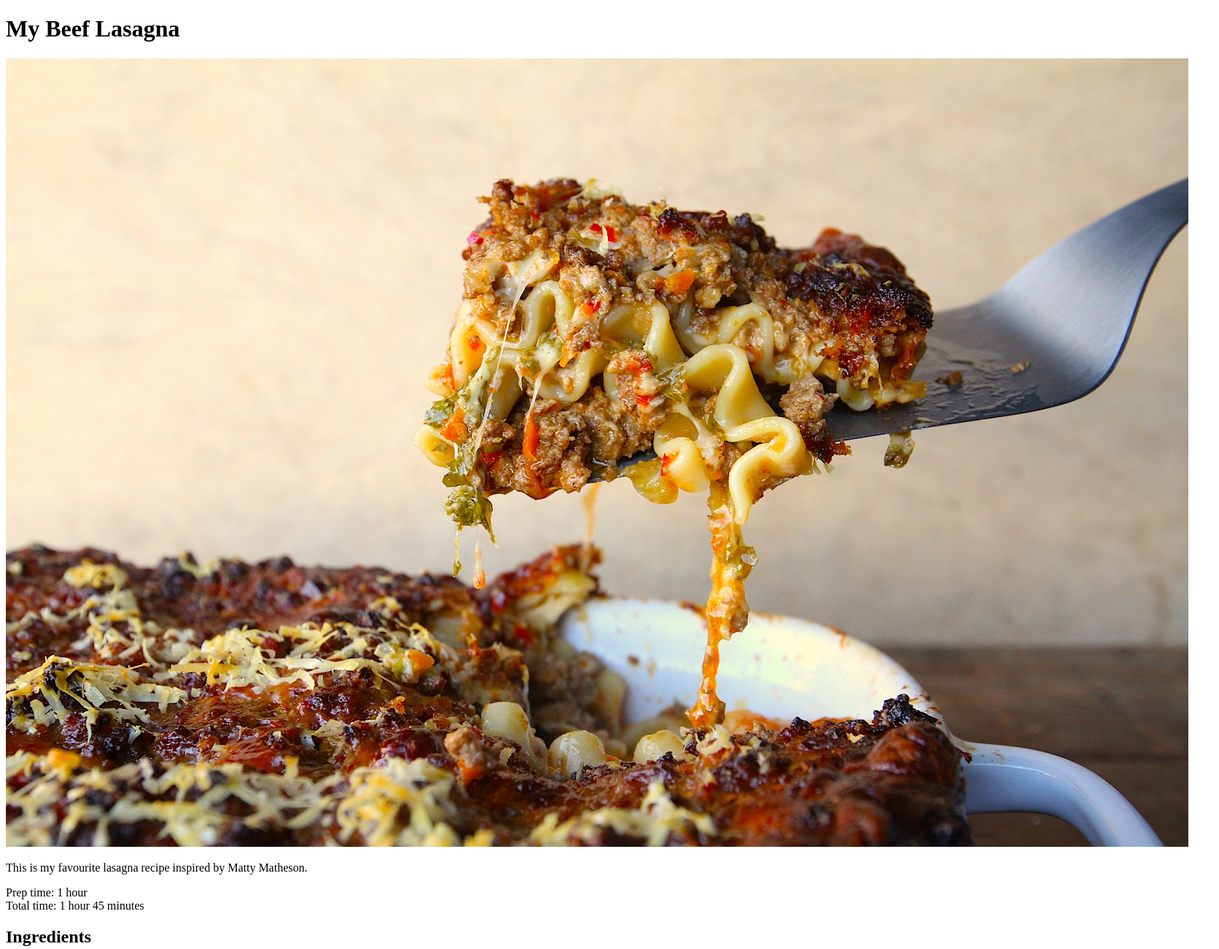
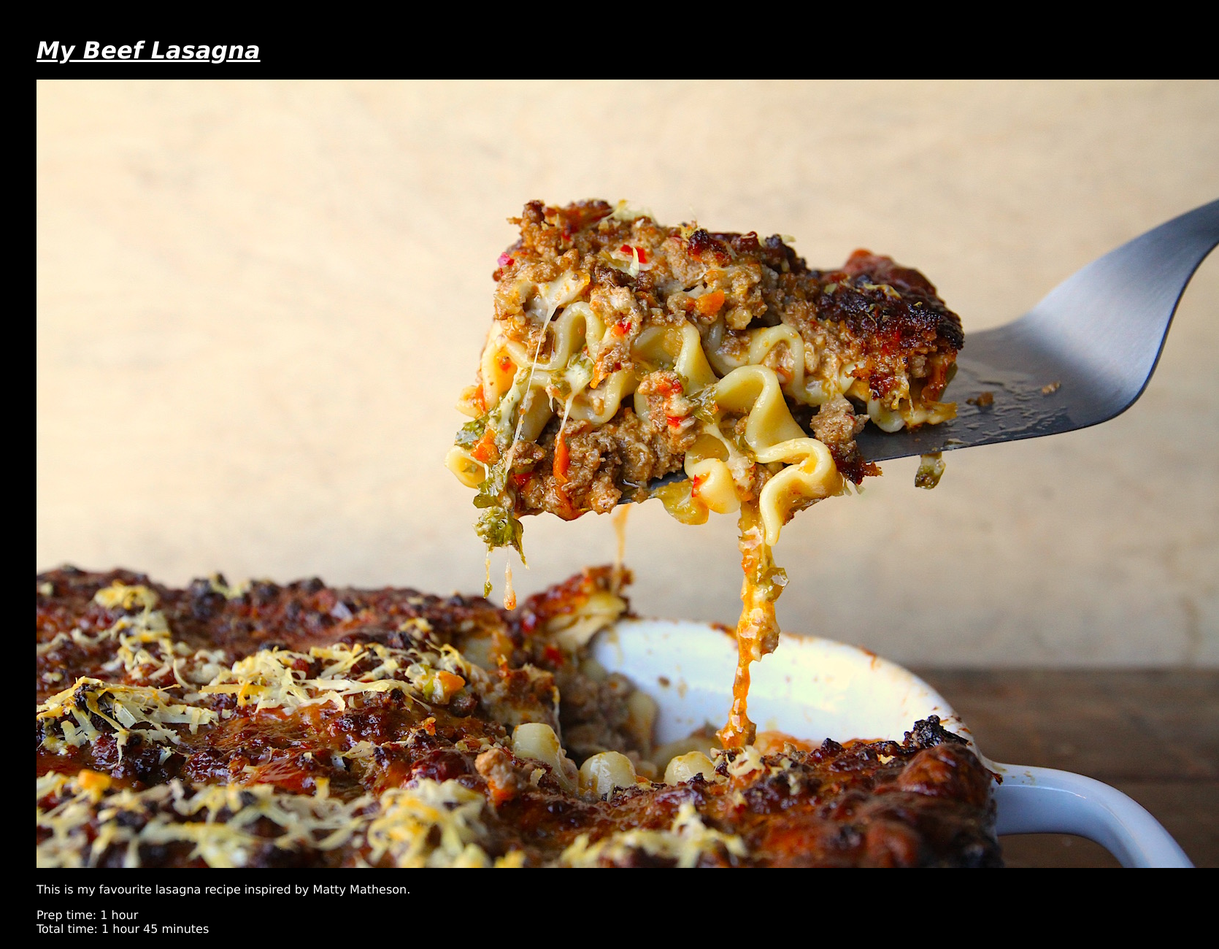
Before and after one commit to 0xskar/odin-recipes, a plain HTML site: page recipes/lasagna.html in a window 1280 px wide. Shown: the top 1300 px of the page at 73% size, 1670 px wide, since content can reach past the window. Drawn offline with Linux system fonts and the light colour scheme; files that its build step writes are made by us from their sources.

Commit message:
added stylesheet

```diff
--- a/recipes/lasagna.html
+++ b/recipes/lasagna.html
@@ -2,6 +2,7 @@
 <html>
     <head>
         <title>0xskar's Recipes</title>
+        <link rel="stylesheet" href="stylesheet.css">
     </head>
     <body>
         <h1>My Beef Lasagna</h1>
--- /dev/null
+++ b/stylesheet.css
@@ -0,0 +1,16 @@
+body {
+    background-color: black;
+    font-family: Verdana, Geneva, Tahoma, sans-serif;
+    color: white;
+    margin: 50px;
+}
+
+h1 {
+    font-style: oblique;
+    text-decoration: underline;
+}
+
+h2 {
+    font-style: oblique;
+    text-decoration: underline;
+}
```
Also changed, not shown: index.html (+1 -0 lines).
